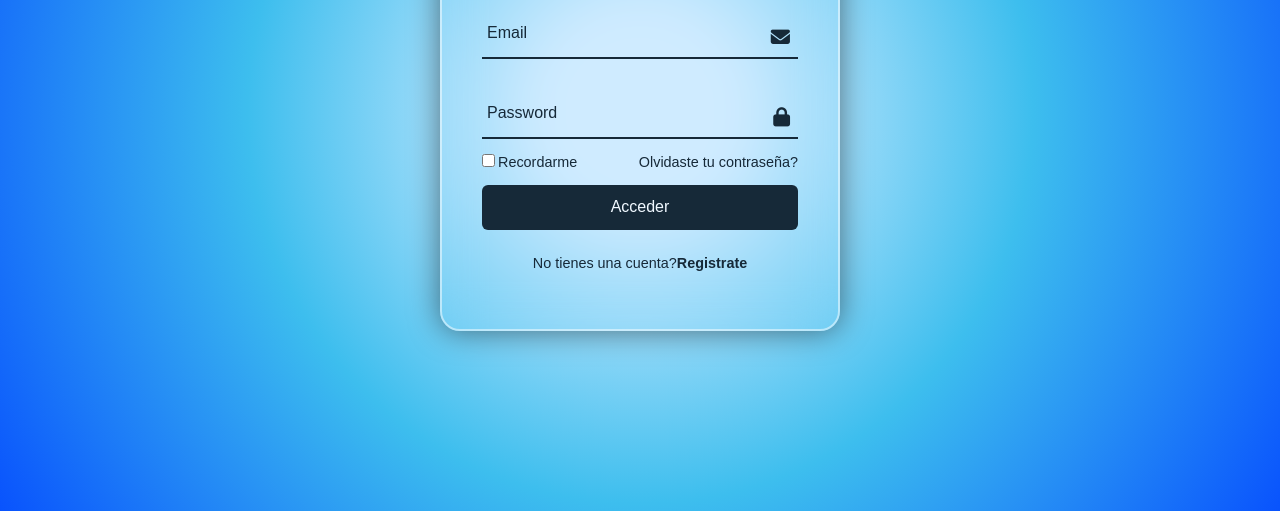
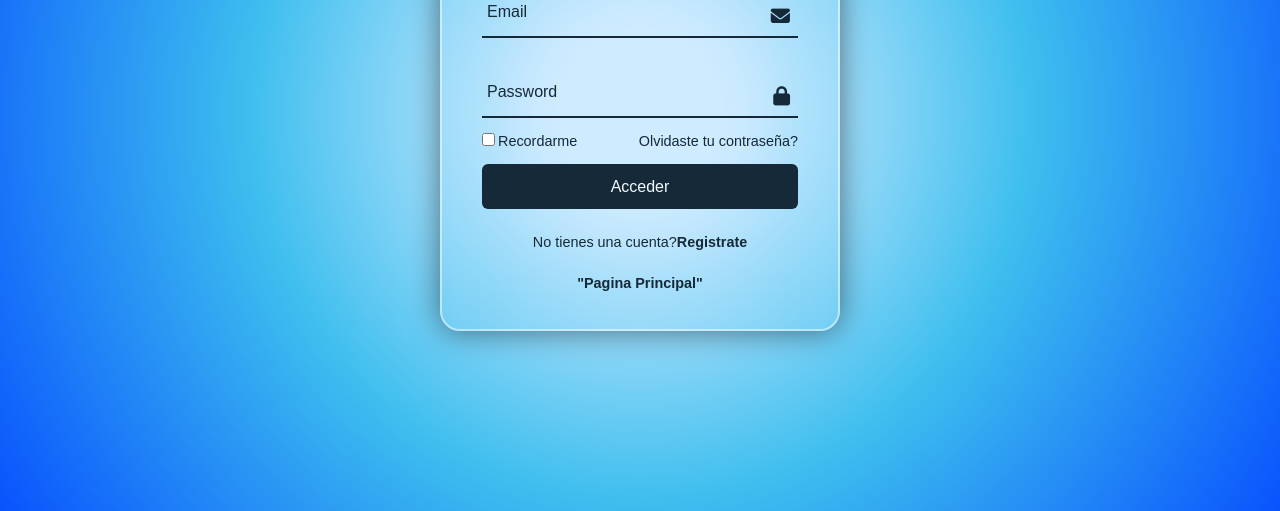
Before and after one commit to Jhosett/PaginaWebTercerSemestre, a plain HTML site: page html/formulario.html in a window 1280 px wide. Shown: the part 289-800 px from the top of the page. Drawn offline with Linux system fonts and the light colour scheme.

Commit message:
Realizando cambios menores

```diff
--- a/css/formulario.css
+++ b/css/formulario.css
@@ -163,3 +163,17 @@ body {
 .login-register p a:hover {
     text-decoration: underline;
 }
+
+.return-principal {
+    font-size: .9em;
+    color: #162938;
+    text-align: center;
+    font-weight: 500;
+    margin: 25px 0 10px;
+}
+
+.return-principal a {
+    color: #162938;
+    text-decoration: none;
+    font-weight: 600;
+}
--- a/html/formulario.html
+++ b/html/formulario.html
@@ -34,6 +34,9 @@
                 <div class="login-register">
                     <p>No tienes una cuenta?<a href="#" class="register-link">Registrate</a></p>
                 </div>
+                <div class="return-principal">
+                    <a href="../index.html">"Pagina Principal"</a>
+                </div>
             </form>
         </div>
 
@@ -68,6 +71,9 @@
                 <div class="login-register">
                     <p>Ya tienes una cuenta?<a href="#" class="login-link">Acceder</a></p>
                 </div>
+                <div class="return-principal">
+                    <a href="../index.html">"Pagina Principal"</a>
+                </div>
             </form>
         </div>
     </div>
```
